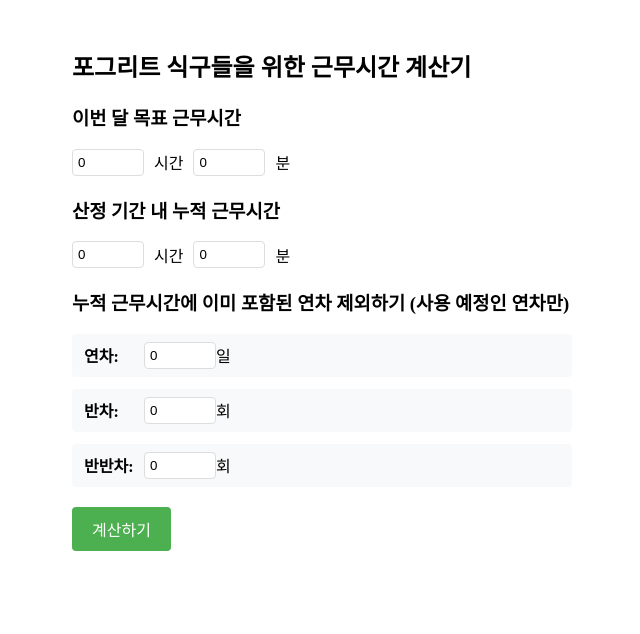
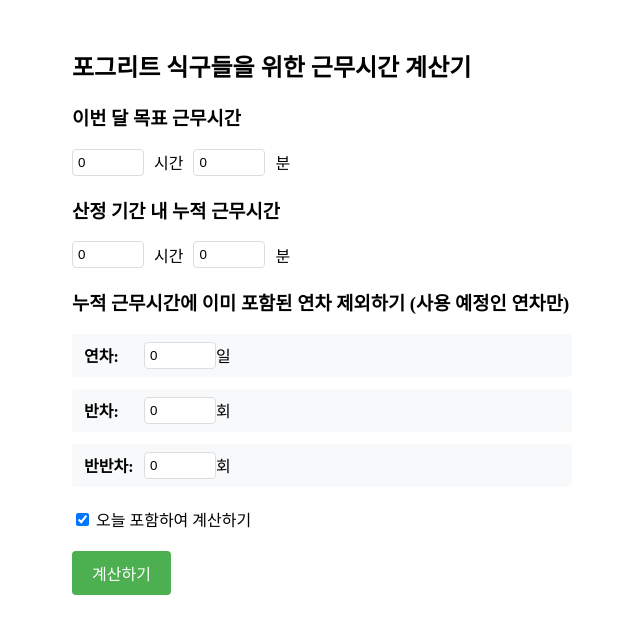
Before and after one commit to ando-zone/remaining-working-time, a Vue app: page / in a window 1280 px wide. Shown: the top 634 px of the page, without its empty margins (318-958 px from the left). Built offline with nearby package versions, Linux system fonts and the light colour scheme.

Commit message:
include today or not

```diff
--- a/src/components/WorkingHourCalculator.vue
+++ b/src/components/WorkingHourCalculator.vue
@@ -35,6 +35,14 @@
         </div>
       </div>
     </div>
+    <div class="include-today" style="margin-bottom: 20px">
+      <label>
+        <input
+          type="checkbox"
+          v-model="includeToday"
+        > 오늘 포함하여 계산하기
+      </label>
+    </div>
 
     <button @click="calculateRequiredTime" class="calculate-btn">계산하기</button>
 
@@ -57,6 +65,7 @@ export default {
       fullDayLeave: Number(localStorage.getItem('fullDayLeave')) || 0,
       halfDayLeave: Number(localStorage.getItem('halfDayLeave')) || 0,
       quarterDayLeave: Number(localStorage.getItem('quarterDayLeave')) || 0,
+      includeToday: true,
       result: '',
     }
   },
@@ -181,7 +190,8 @@ export default {
       }
 
       // 하루 평균 근무해야 할 시간 계산
-      const minutesPerDay = remainingMinutes / remainingWorkdays
+      const actualWorkdays = this.includeToday ? remainingWorkdays : remainingWorkdays - 1
+      const minutesPerDay = remainingMinutes / actualWorkdays
       const hoursPerDay = Math.floor(minutesPerDay / 60)
       const minutesRemainder = Math.round(minutesPerDay % 60)
 
@@ -209,7 +219,7 @@ export default {
         ? `\n\n이번 달 남은 공휴일: ${remainingHolidays.join(',')}`
         : `\n\n이번 달 남은 공휴일이 없습니다.`
 
-      this.result = `${today.getFullYear()}년 ${today.getMonth() + 1}월 목표 달성을 위해 \n오늘을 포함하여 남은 <strong>${remainingWorkdays} 근무일</strong> 동안\n매일 <strong>${hoursPerDay}시간 ${minutesRemainder}분</strong>씩 근무해야 합니다.${holidayText}`
+      this.result = `${today.getFullYear()}년 ${today.getMonth() + 1}월 목표 달성을 위해 \n오늘을 포함하여 남은 <strong>${actualWorkdays} 근무일</strong> 동안\n매일 <strong>${hoursPerDay}시간 ${minutesRemainder}분</strong>씩 근무해야 합니다.${holidayText}`
     }
   }
 }
```
